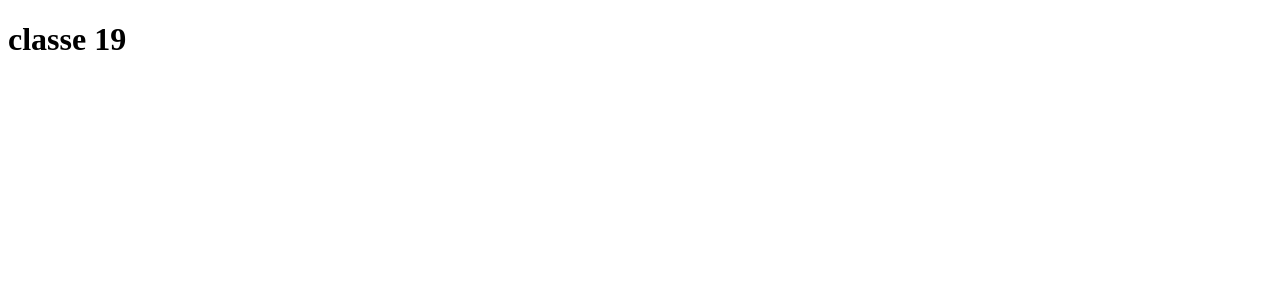
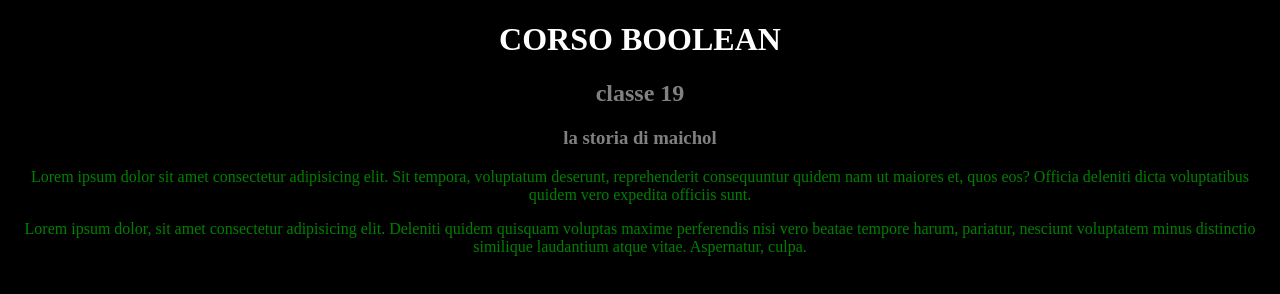
Before and after one commit to Maichol-Sibiriu/html-sass-first, a plain HTML site: page index.html in a window 1280 px wide. Drawn offline with Linux system fonts and the light colour scheme.

Commit message:
inserito titoli testi e cambiato colore con variabili

```diff
--- a/index.html
+++ b/index.html
@@ -3,9 +3,14 @@
 <head>
     <meta charset="UTF-8">
     <meta name="viewport" content="width=device-width, initial-scale=1.0">
-    <title>Document</title>
+    <title>sass</title>
+    <link rel="stylesheet" href="./dist/css/main.css">
 </head>
 <body>
-    <h1>classe 19</h1>
+    <h1>corso boolean</h1>
+    <h2>classe 19</h2>
+    <h3>la storia di maichol</h3>
+    <p>Lorem ipsum dolor sit amet consectetur adipisicing elit. Sit tempora, voluptatum deserunt, reprehenderit consequuntur quidem nam ut maiores et, quos eos? Officia deleniti dicta voluptatibus quidem vero expedita officiis sunt.</p>
+    <p>Lorem ipsum dolor, sit amet consectetur adipisicing elit. Deleniti quidem quisquam voluptas maxime perferendis nisi vero beatae tempore harum, pariatur, nesciunt voluptatem minus distinctio similique laudantium atque vitae. Aspernatur, culpa.</p>
 </body>
 </html>
--- a/src/scss/main.scss
+++ b/src/scss/main.scss
@@ -0,0 +1,21 @@
+
+//variabili
+$primary-color: grey;
+$secondary-color: green;
+
+body{
+    background-color: #000;
+    text-align: center;
+    h1{
+        text-transform: uppercase;
+        color: #ffffff;
+    }
+    h2,
+    h3{
+      color: $primary-color;
+    }
+    p{
+      color: $secondary-color;
+    }
+
+}
```
Also changed, not shown: dist/css/main.css.
